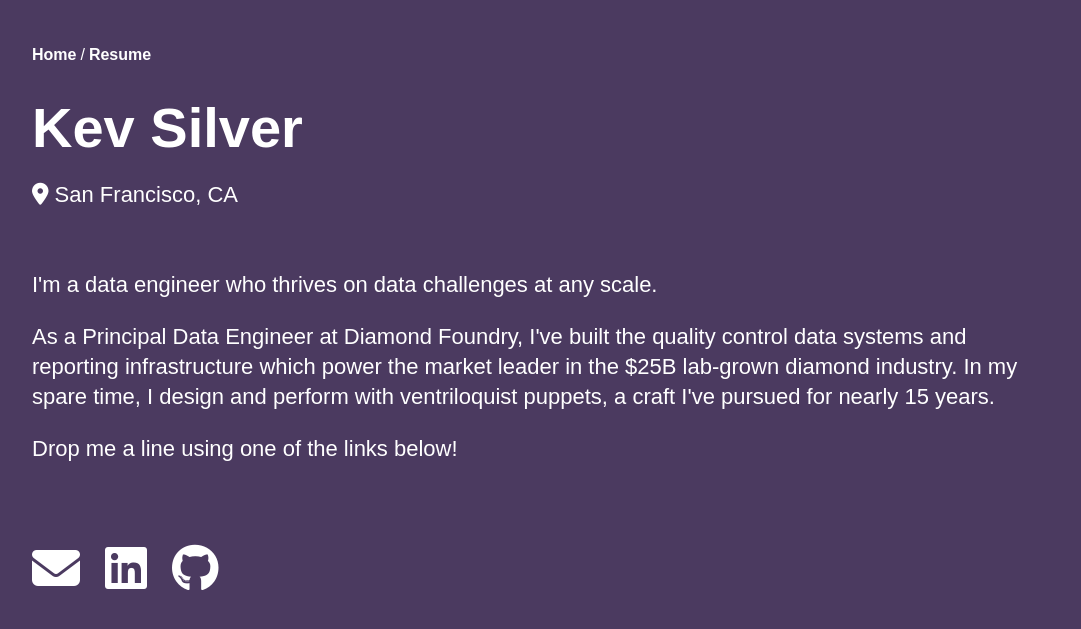
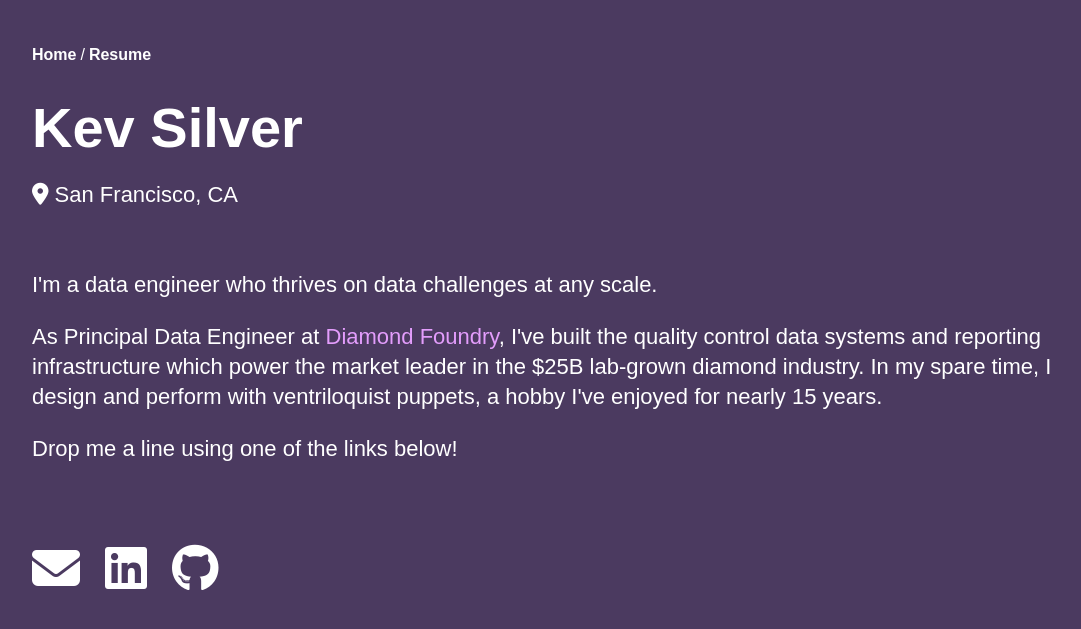
Before and after one commit to kvb0t/kvhome, a Flask app: page / in a window 1280 px wide. Shown: the top 629 px of the page, without its empty margins (96-1177 px from the left). Run offline with Flask 2, Linux system fonts and the light colour scheme; some libraries are stand-ins or nearby versions.

Commit message:
Formatting + minor text changes

```diff
--- a/templates/home.html
+++ b/templates/home.html
@@ -29,7 +29,7 @@
           <div class="content">
               <p>I'm a data engineer who thrives on data challenges at any scale.</p>
               <p></p>
-              <p>As a Principal Data Engineer at <a href="https://www.diamondfoundry.com/">Diamond Foundry</a>, I've built the quality control data systems and reporting infrastructure which power the market leader in the $25B lab-grown diamond industry. In my spare time, I design and perform with ventriloquist puppets, a craft I've pursued for nearly 15 years.</p>
+              <p>As Principal Data Engineer at <a href="https://www.diamondfoundry.com/" style="color: #e39dfc">Diamond Foundry</a>, I've built the quality control data systems and reporting infrastructure which power the market leader in the $25B lab-grown diamond industry. In my spare time, I design and perform with ventriloquist puppets, a hobby I've enjoyed for nearly 15 years.</p>
               <p></p>
               <p>Drop me a line using one of the links below!</p>
           </div>
```
